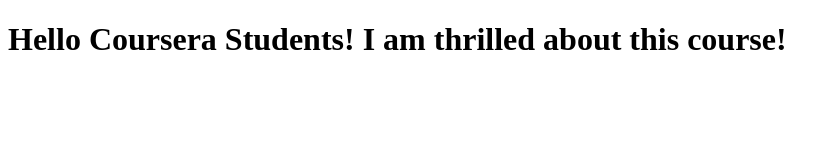
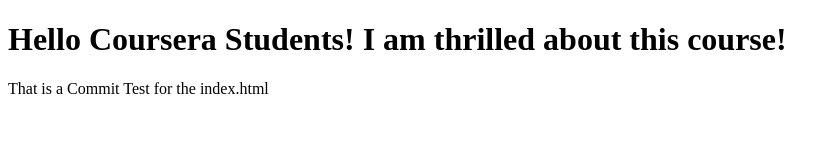
Before and after one commit to josefseiringer/coursera-test, a plain HTML site: page index.html in a window 1280 px wide. Shown: the whole page, without its empty margins (0-839 px from the left). Drawn offline with Linux system fonts and the light colour scheme.

Commit message:
Next Commit Test

```diff
--- a/index.html
+++ b/index.html
@@ -6,5 +6,6 @@
   </head>
   <body>
     <h1>Hello Coursera Students! I am thrilled about this course!</h1>
+    <p>That is a Commit Test for the index.html</p>
   </body>
 </html>
```
